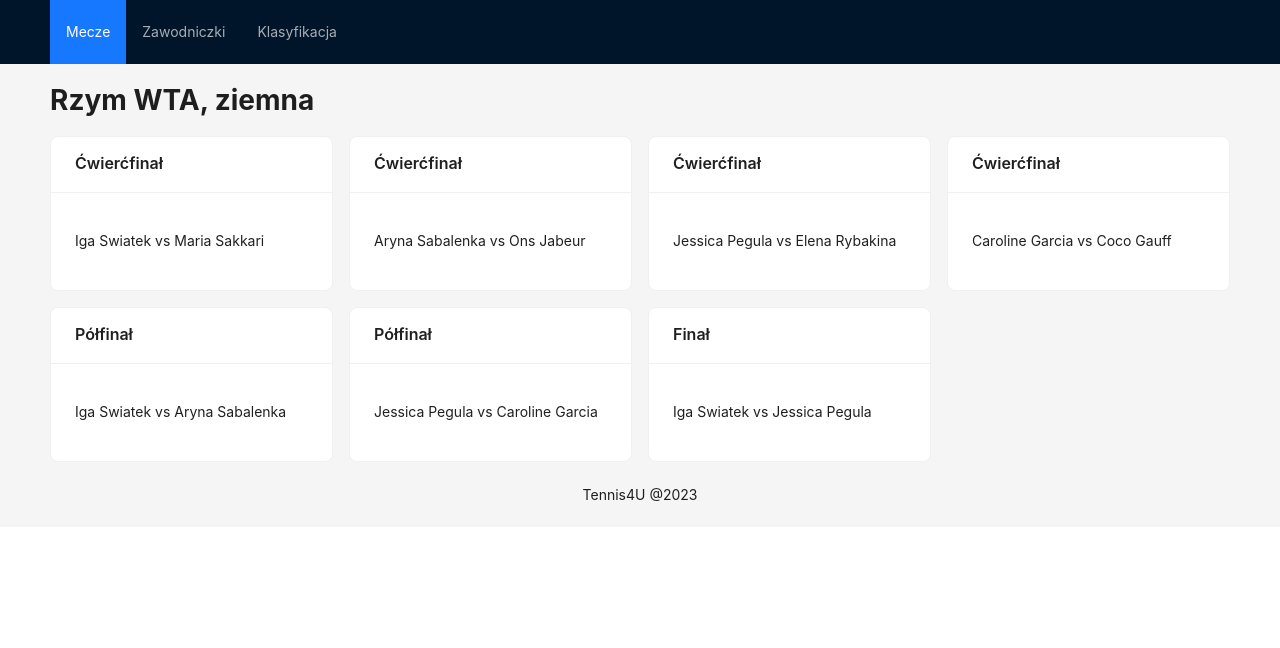
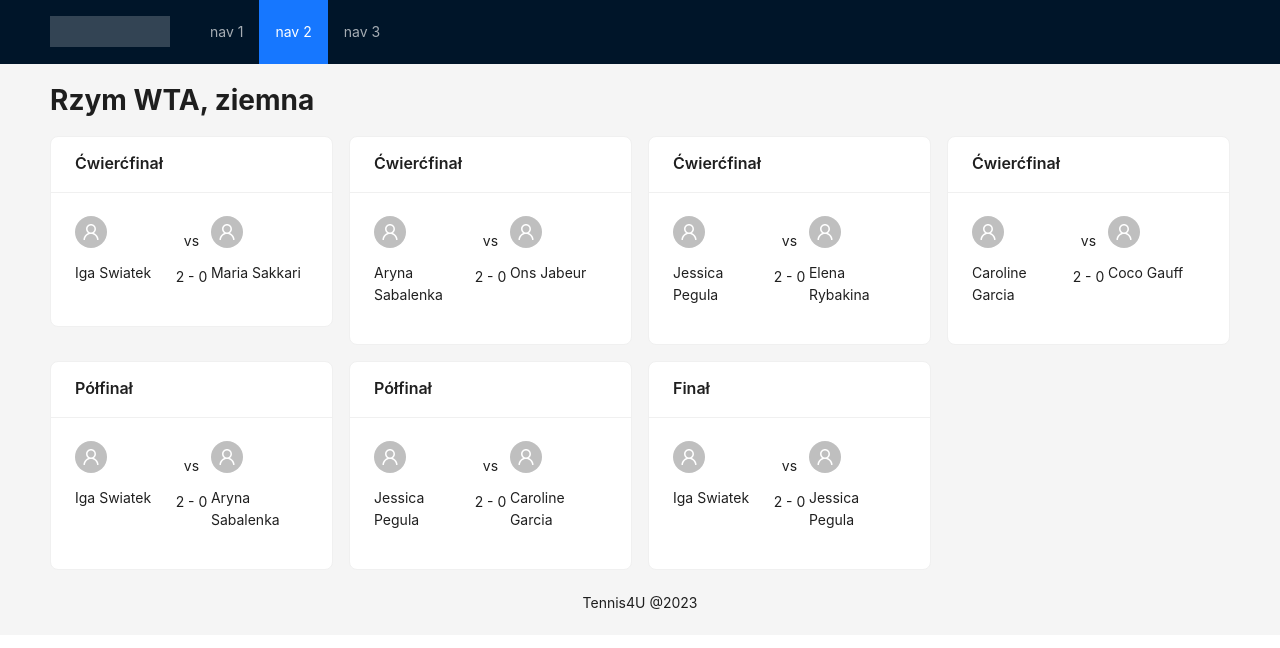
Before and after one commit to januep/cup, a React (Create React App) app: page / in a window 1280 px wide. Shown: the top 648 px of the page. Built offline with nearby package versions, Linux system fonts and the light colour scheme.

Commit message:
Dodano profilowe

```diff
--- a/src/App.js
+++ b/src/App.js
@@ -1,5 +1,6 @@
 import React from 'react';
-import { Layout, Menu, Row, Col, Card } from 'antd';
+import { Layout, Menu, Row, Col, Card, Avatar } from 'antd';
+import { UserOutlined } from '@ant-design/icons';
 import './App.css';
 
 const { Header, Content, Footer } = Layout;
@@ -53,20 +54,45 @@ function App() {
   const matchCards = matches.map(match => (
     <Col key={match.id} xs={24} sm={12} md={8} lg={6}>
       <Card title={match.round}>
-        <p>{match.player1} vs {match.player2}</p>
+        <Row>
+          <Col span={10}>
+            <Avatar icon={<UserOutlined />} />
+            <p>{match.player1}</p>
+          </Col>
+          <Col span={4}>
+            <p style={{ textAlign: 'center' }}>vs</p>
+            <p style={{ textAlign: 'center' }}>2 - 0</p>
+          </Col>
+          <Col span={10}>
+            <Avatar icon={<UserOutlined />} />
+            <p>{match.player2}</p>
+          </Col>
+        </Row>
       </Card>
     </Col>
   ));
 
   return (
     <Layout className="layout">
-      <Header>
-        <div className="logo" />
-        <Menu theme="dark" mode="horizontal" defaultSelectedKeys={['1']}>
-          <Menu.Item key="1">Mecze</Menu.Item>
-          <Menu.Item key="2">Zawodniczki</Menu.Item>
-          <Menu.Item key="3">Klasyfikacja</Menu.Item>
-        </Menu>
+      <Header style={{ position: 'sticky', top: 0, zIndex: 1, width: '100%' }}>
+        <div
+          style={{
+            float: 'left',
+            width: 120,
+            height: 31,
+            margin: '16px 24px 16px 0',
+            background: 'rgba(255, 255, 255, 0.2)',
+          }}
+        />
+        <Menu
+          theme="dark"
+          mode="horizontal"
+          defaultSelectedKeys={['2']}
+          items={new Array(3).fill(null).map((_, index) => ({
+            key: String(index + 1),
+            label: `nav ${index + 1}`,
+          }))}
+        />
       </Header>
       <Content style={{ padding: '0 50px' }}>
         <div className="site-layout-content">
```
